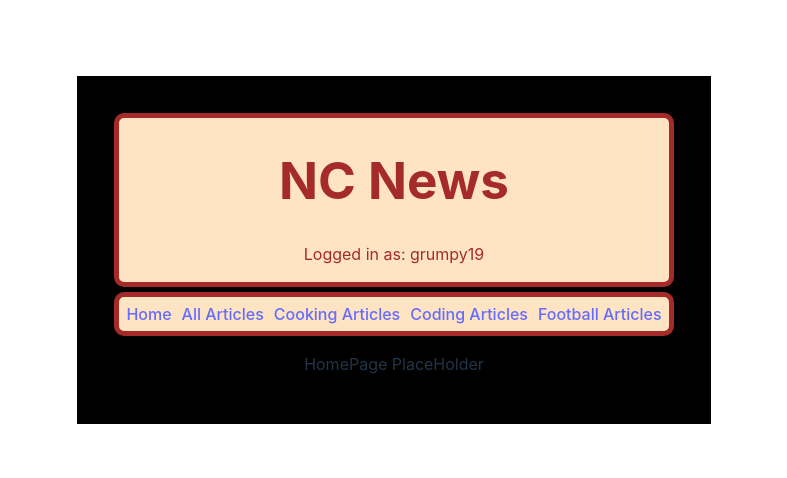
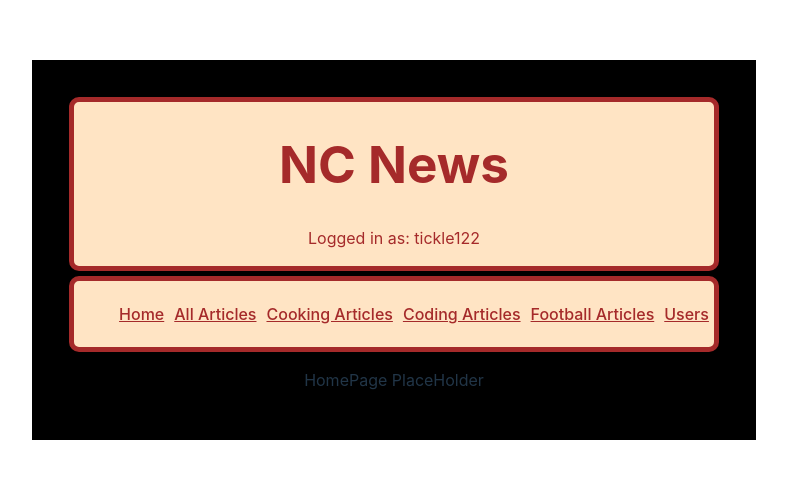
Before and after one commit to ShaunRainey/nc-news, a React (Vite) app: page / in a window 1280 px wide. Shown: the part 150-628 px from the top of the page, without its empty margins (246-1033 px from the left). Built offline with nearby package versions, Linux system fonts and the light colour scheme.

Commit message:
add dynamic users instead of hardcoded

```diff
--- a/src/App.css
+++ b/src/App.css
@@ -18,21 +18,25 @@
   border:5px solid brown;
   border-radius: 10px;
   background-color: bisque;
-  color: brown;
   margin: 5px;
   display: grid;
-
+  color:brown
 }
 
-Nav ul{
+.Nav ul{
   list-style: none;
   margin: 0 2px;
-  padding: 0;
+  padding: 0
 }
 
-Nav li {
+.Nav li {
   display: inline-block;
   padding: 5px 5px;
+}
+
+.LinkText{
+  color:brown;
+  text-decoration: underline;
 }
 
 .ArticleList{
@@ -118,3 +122,18 @@ Nav li {
   color:brown;
   font-size: larger;
 }
+
+.UserCard{
+  color: brown;
+  border:5px solid brown;
+  border-radius: 10px;
+  background-color: bisque;
+}
+
+.UserList{
+  position: relative;
+  margin: 5px;
+  padding: 2rem;
+  background-color:bisque;
+  list-style-type: none;
+}
--- a/src/App.jsx
+++ b/src/App.jsx
@@ -3,12 +3,19 @@ import NavBar from './Components/NavBar.jsx'
 import HomePage from './Components/HomePage.jsx';
 import ArticleList from './Components/ArticleList.jsx'
 import CommentList from './Components/CommentList.jsx';
+import Users from './Components/Users.jsx';
+import { UserContext, ProvideUser } from './Contexts/UserContext.jsx';
+import { useState } from 'react';
 import { BrowserRouter, Routes, Route } from 'react-router-dom';
 import './App.css'
 
 function App() {
 
+  const [account, setAccount] = useState({})
+
+
   return (
+    <ProvideUser>
       <BrowserRouter>
         <Header />
         <NavBar />
@@ -25,12 +32,15 @@ function App() {
           <Route path="/articles/:article_id/comments" element = {
             <div>
               <ArticleList/>
-            <CommentList/>
+              <CommentList account={account}/>
             </div>
             } />
 
+            <Route path="/users" element = {<Users setAccount={setAccount}/>}/>
+
         </Routes>
       </BrowserRouter>
+    </ProvideUser>
   )
 }
 
--- a/src/Components/ArticleCard.jsx
+++ b/src/Components/ArticleCard.jsx
@@ -22,30 +22,30 @@ function ArticleCard({article, setArticles}) {
         return(
             <Link to={`/articles/${article.article_id}`}>
                 <button className="Button">
-                <img src={article.article_img_url}/>
-                <p>{article.title}</p>
-                <p>Author: {article.author}</p>
-                <p>Topic: {article.topic}</p>
-                <p>Date Posted: {article.created_at}</p>
-                <p>Number of Comments: {article.comment_count}</p>
-                <p>Votes: {article.votes}</p>
-                <p>Article ID: {article.article_id}</p>
+                <img src={article.article_img_url} alt={"Stock image related to the topic of " + article.topic}/>
+                <h2>{article.title}</h2>
+                <h4>Author: {article.author}</h4>
+                <h4>Topic: {article.topic}</h4>
+                <h4>Date Posted: {article.created_at}</h4>
+                <h4>Number of Comments: {article.comment_count}</h4>
+                <h4>Votes: {article.votes}</h4>
+                <h4>Article ID: {article.article_id}</h4>
                 </button>
             </Link>
         )
     } else {
         return(
             <article className="Article">
-                <img src={article.article_img_url}/>
-                <p>{article.title}</p>
-                <p>Author: {article.author}</p>
-                <p>Topic: {article.topic}</p>
-                <p>Date Posted: {article.created_at}</p>
+                <img src={article.article_img_url} alt={"Stock image related to the topic of " + article.topic}/>
+                <h2>{article.title}</h2>
+                <h4>Author: {article.author}</h4>
+                <h4>Topic: {article.topic}</h4>
+                <h4>Date Posted: {article.created_at}</h4>
                 <Link to={`/articles/${article.article_id}/comments`}>
-                <p>Click to see {article.comment_count} comments!</p>
+                <h4 className="LinkText">Click to see {article.comment_count} comments!</h4>
                 </Link>
                 <button className="InternalButton" onClick={()=>{upvoteArticle(article.article_id)}} >Votes: {article.votes} </button>
-                <p>Article ID: {article.article_id}</p>
+                <h4>Article ID: {article.article_id}</h4>
             </article>
 
         )
--- a/src/Components/Header.jsx
+++ b/src/Components/Header.jsx
@@ -1,10 +1,14 @@
+import { useContext } from "react";
+import { UserContext } from "../Contexts/UserContext";
+
 const Header = () =>{
 
-    const user = 'grumpy19'
+    const user = useContext(UserContext).user.username
+
     return (
         <header className="header">
             <h1>NC News</h1>
-            <p>Logged in as: {user}</p>
+            <p>Logged in as: {user} </p>
         </header>
     )
 }
--- a/src/Components/NavBar.jsx
+++ b/src/Components/NavBar.jsx
@@ -6,32 +6,38 @@ const NavBar = () => {
         <nav className="NavBar">
             <ul className="Nav ul">
                 <li className="Nav li">
-                <Link to="/" className="nav-link">
+                    <Link to="/" className="LinkText">
                     Home
                     </Link>
                 </li>
 
                 <li className="Nav li">
-                <Link to="/articles" className="nav-link">
+                    <Link to="/articles" className="LinkText">
                     All Articles
                     </Link>
                 </li>
 
                 <li className="Nav li">
-                <Link to="/articles?topic=cooking" className="nav-link">
+                    <Link to="/articles?topic=cooking" className="LinkText">
                     Cooking Articles
                     </Link>
                 </li>
 
                 <li className="Nav li">
-                <Link to="/articles?topic=coding" className="nav-link">
+                    <Link to="/articles?topic=coding" className="LinkText">
                     Coding Articles
                     </Link>
                 </li>
 
                 <li className="Nav li">
-                <Link to="/articles?topic=football" className="nav-link">
+                    <Link to="/articles?topic=football" className="LinkText">
                     Football Articles
+                    </Link>
+                </li>
+
+                <li className="Nav li">
+                    <Link to="/users" className="LinkText">
+                    Users
                     </Link>
                 </li>
             </ul>
--- /dev/null
+++ b/src/Components/Users.jsx
@@ -0,0 +1,52 @@
+import { getUsers } from "../Utilities/api";
+import { useEffect, useState, useContext } from "react";
+import { UserContext } from "../Contexts/UserContext";
+
+const Users = ({setAccount}) => {
+
+    const setUser = useContext(UserContext).setUser
+
+    const [accounts, setAccounts] = useState({
+        username: 'grumpy19',
+        name: 'Paul Grump',
+        avatar_url: 'https://vignette.wikia.nocookie.net/mrmen/images/7…r-Grumpy-3A.PNG/revision/latest?cb=20170707233013'
+    })
+    const [isLoading, setIsLoading] = useState(true)
+
+    useEffect(()=>{
+        setIsLoading(true);
+        getUsers()
+        .then((AccountsFromApi)=>{
+            setAccounts(AccountsFromApi)
+            setIsLoading(false)
+        })
+    },[])
+
+    if(isLoading) {
+        return (
+        <div className="WaitingForInfo">
+            <h2>The information is on its way!</h2>
+            <img src="https://images.squarespace-cdn.com/content/v1/5b65297275f9eecd1c7ad526/1540853174790-JUOB0AW2VT7XJIRUSW47/Baby-Wombat-running-down-hallway.gif?format=1000w" alt="A wombat with a mission" />
+        </div>
+    )}
+
+    return(
+        <main className="ArticleList">
+            {accounts.map((person)=>{
+                return(
+                    <ul className="UserList" key={person.name}>
+                        <li className="">
+                            <button className="UserCard" onClick={()=>{setUser(person)}}>
+                                <img src={person.avatar_url} alt={"Image showing " + person.username+ "'s avatar of choice"}/>
+                                <p>Username: {person.username}</p>
+                                <p>Name: {person.name}</p>
+                            </button>
+                        </li>
+                    </ul>
+                )
+            })}
+        </main>
+    )
+}
+
+export default Users;
--- /dev/null
+++ b/src/Contexts/UserContext.jsx
@@ -0,0 +1,17 @@
+import { createContext } from "react";
+import { useState } from "react";
+
+export const UserContext = createContext();
+
+export const ProvideUser =({children}) =>{
+
+
+
+    const [user,setUser] = useState({
+        username: 'tickle122',
+        name: 'Tom Tickle',
+        avatar_url: 'https://vignette.wikia.nocookie.net/mrmen/images/d…r-Tickle-9a.png/revision/latest?cb=20180127221953'
+    })
+
+    return <UserContext.Provider value={{user:user, setUser:setUser}}>{children}</UserContext.Provider>
+}
--- a/src/Utilities/api.js
+++ b/src/Utilities/api.js
@@ -1,6 +1,13 @@
 import axios from "axios";
 
 const ncNews = axios.create({baseURL:"https://backend-project-5-i6jx.onrender.com/api/"})
+
+export const getUsers = () => {
+    return ncNews.get('users')
+    .then((response)=>{
+        return response.data
+    })
+}
 
 export const getArticles = (topic) => {
     return ncNews.get('articles', {params:{topic:topic}})
```
Lines whose indentation alone changed are shown as unchanged.
